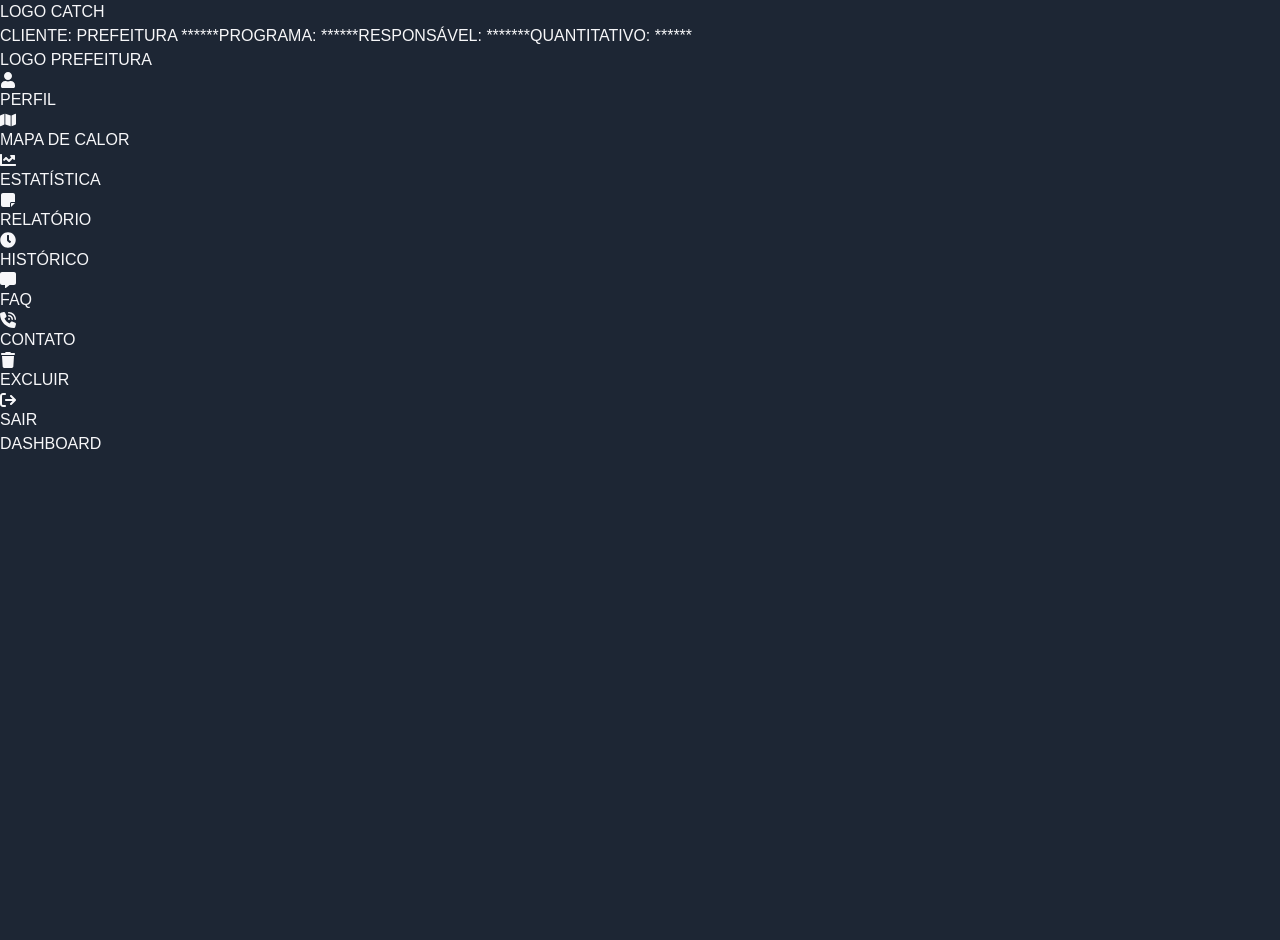
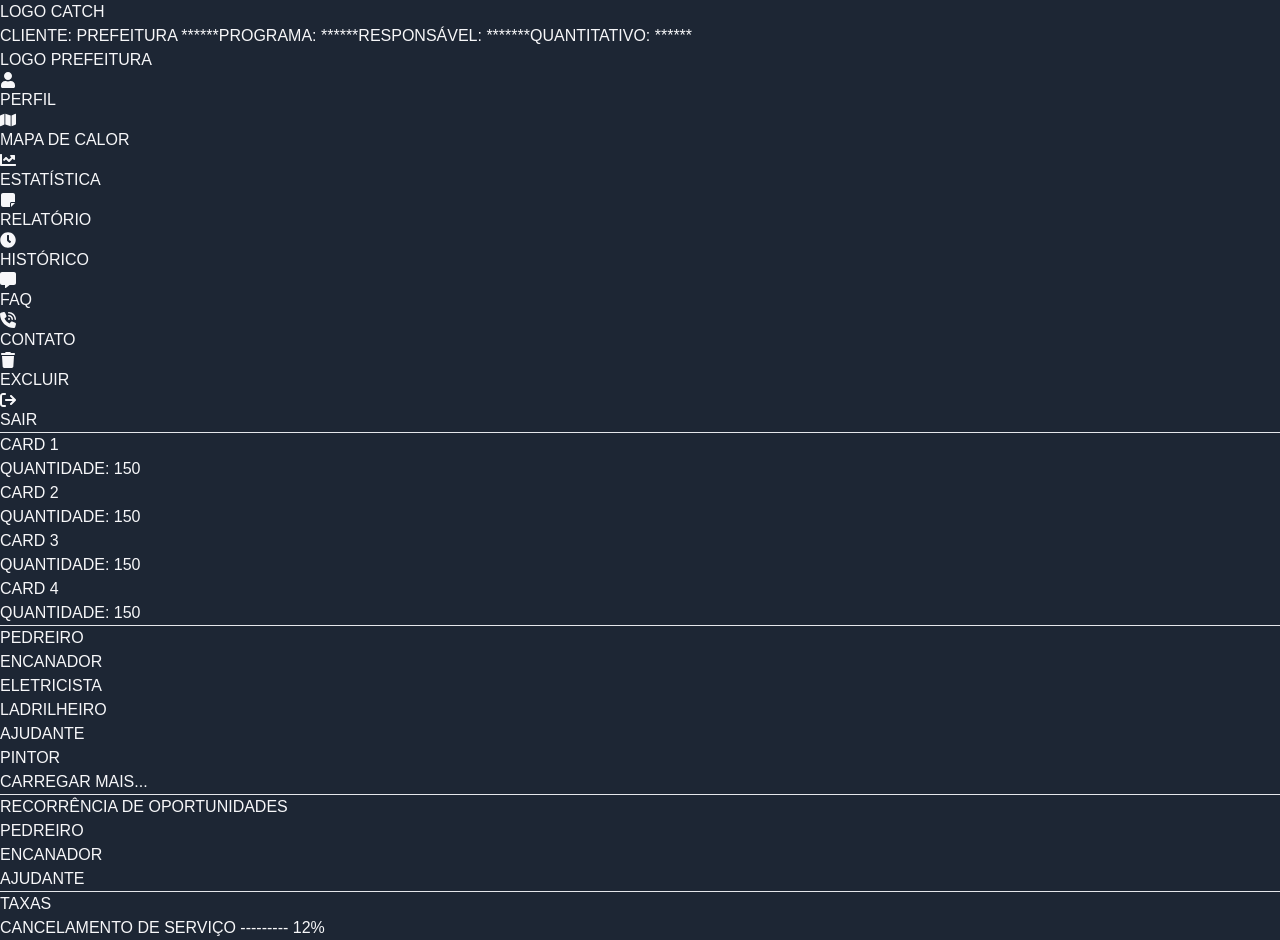
Before and after one commit to Danielebds/Dash, a React (Vite) app: page /dashboard in a window 1280 px wide. Shown: the top 940 px of the page. Before the commit the page ends 800 px from the top, so only its background shows below. Built offline with nearby package versions, Linux system fonts and the light colour scheme; the HTML template or start-up script is replaced by a standard one.

Commit message:
Acrescentando informações ao componente Dashboard

```diff
--- a/src/pages/Dashboard/dashboard.jsx
+++ b/src/pages/Dashboard/dashboard.jsx
@@ -4,11 +4,78 @@ import Sidebar from "../../components/Sidebar";
 
 const Dashboard = () => {
   return (
-    <div>
-      <Header />
-      <Sidebar />
-      <div>DASHBOARD</div>
-    </div>
+    <main>
+      <div>
+        <Header />
+      </div>
+      <div>
+        <Sidebar />
+      </div>
+      <hr />
+
+      <div>
+        <div className="card-areas">
+          <div>
+            <img />
+            <span>CARD 1</span>
+            <div>QUANTIDADE: 150</div>
+          </div>
+          <div>
+            <img />
+            <span>CARD 2</span>
+            <div>QUANTIDADE: 150</div>
+          </div>
+          <div>
+            <img />
+            <span>CARD 3</span>
+            <div>QUANTIDADE: 150</div>
+          </div>
+          <div>
+            <img />
+            <span>CARD 4</span>
+            <div>QUANTIDADE: 150</div>
+          </div>
+        </div>
+        <hr />
+
+        <div>
+          <div className="grafic-subareas">
+            <div>PEDREIRO</div>
+            <div>ENCANADOR</div>
+            <div>ELETRICISTA</div>
+            <div>LADRILHEIRO</div>
+            <div>AJUDANTE</div>
+            <div>PINTOR</div>
+
+            <button>CARREGAR MAIS...</button>
+          </div>
+          <hr />
+          <div className="grafic-static">
+            <div>
+              <h1>RECORRÊNCIA DE OPORTUNIDADES</h1>
+              <div>PEDREIRO</div>
+              <div>ENCANADOR</div>
+              <div>AJUDANTE</div>
+            </div>
+            <hr />
+
+            <div>
+              <h1>TAXAS</h1>
+              <span>CANCELAMENTO DE SERVIÇO --------- 12%</span>
+              <br />
+              <span>SATISFAÇÃO DO CLIENTE ---------------- 78%</span>
+              <br />
+              <span>USO DO APLICATIVO CATCH ------------- 12%</span>
+            </div>
+          </div>
+          <hr />
+
+          <div>
+            <h1>MAPA DE CALOR</h1>
+          </div>
+        </div>
+      </div>
+    </main>
   );
 };
 
```
